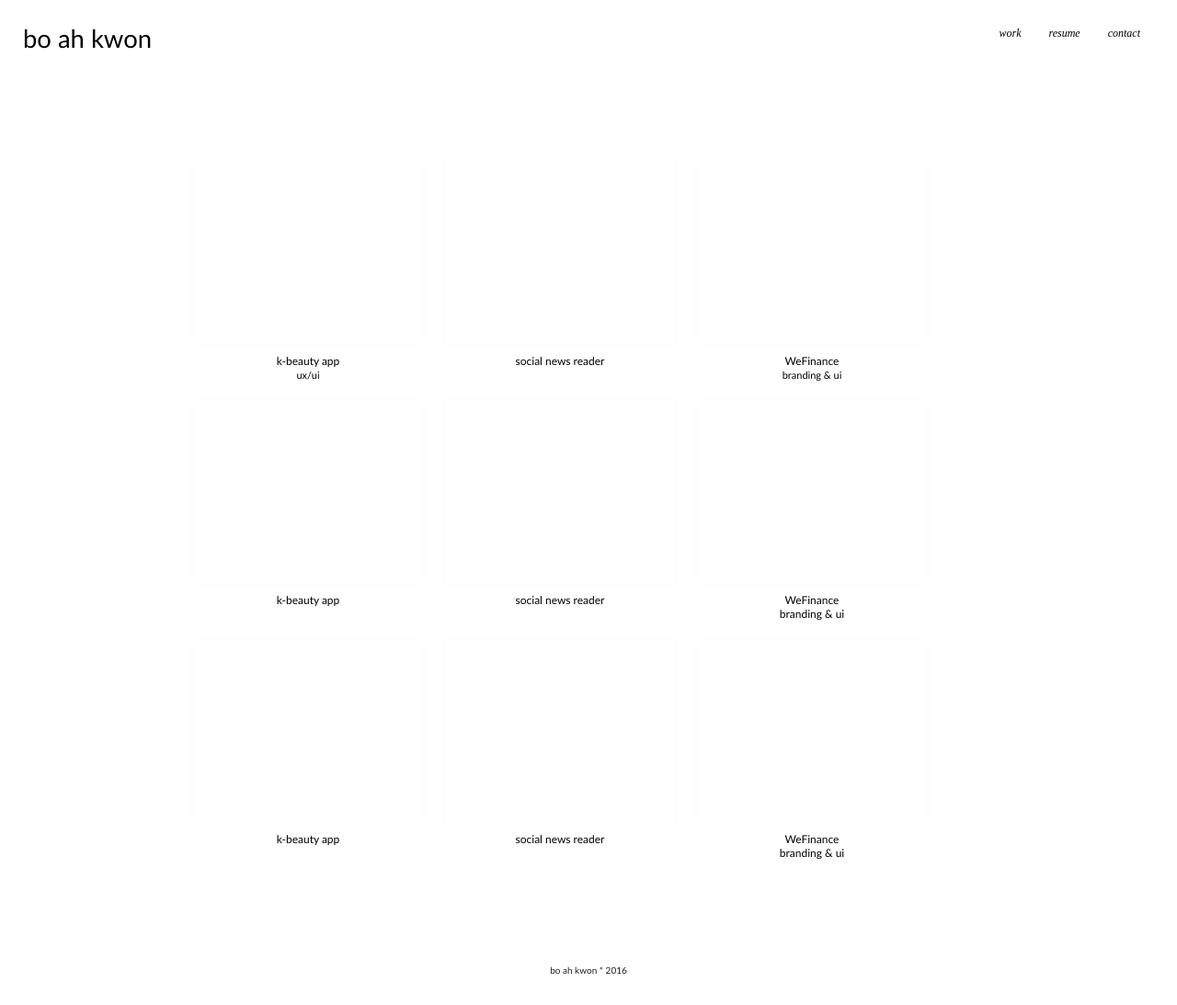
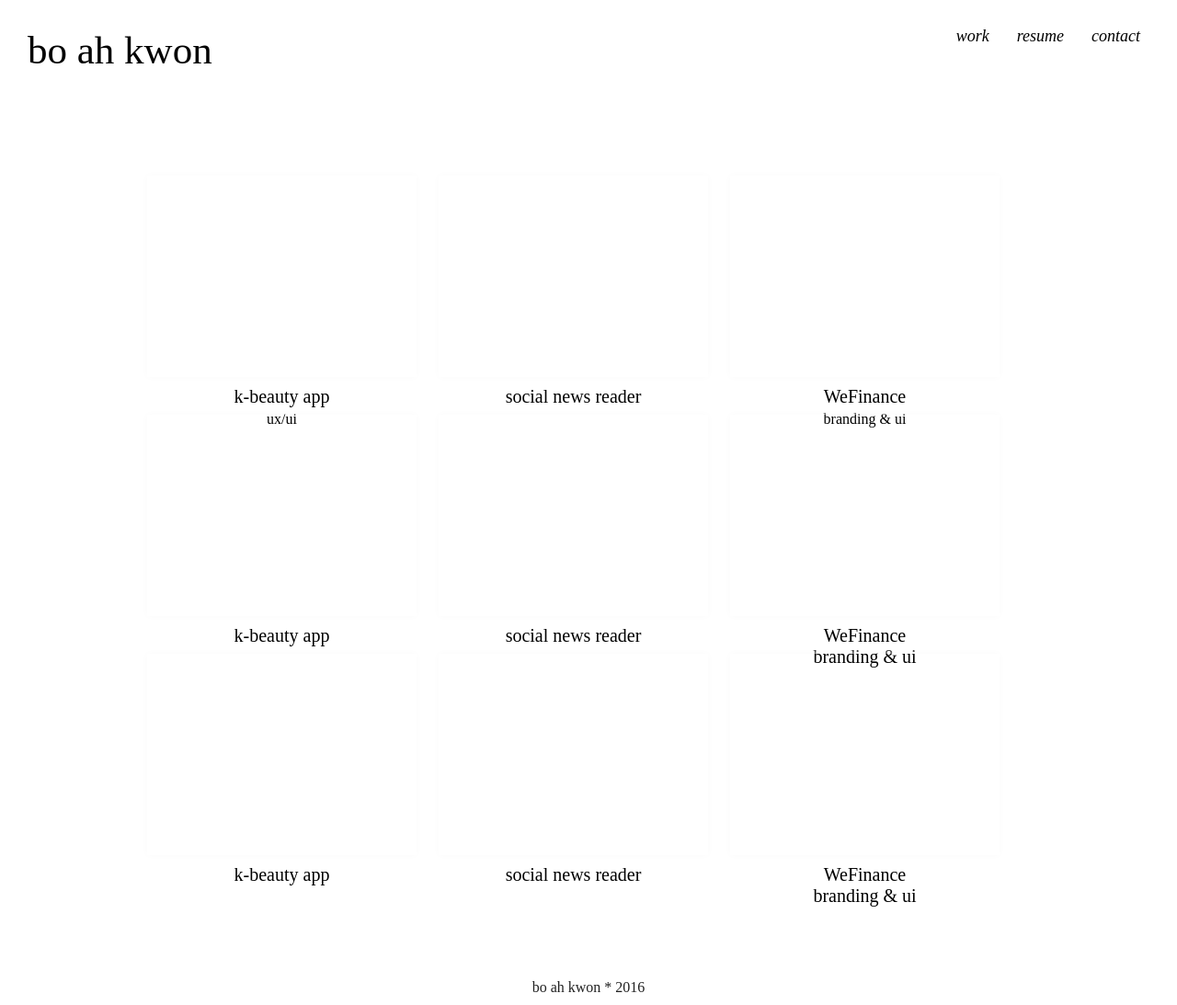
Before and after one commit to bkwon0402/bkwon0402.github.io, a Jekyll site: the page built from index.html, in a window 1280 px wide. Shown: the whole page at 92% size. Built offline with Jekyll 4.4.1, drawn with Linux system fonts in a browser that asks for light colours; before the commit the page ends 1071 px from its top, so only the background shows below that.

Commit message:
modified home page style

```diff
--- a/styles/core.css
+++ b/styles/core.css
@@ -1,5 +1,5 @@
 body {
-	font-family: Calibri;
+	font-family: adobe caslon pro;
 	background-color: white;
 }
 
@@ -12,11 +12,11 @@ h1 {
 }
 
 #hero {
-	font-size:	27.44px;
+	font-size:	43px;
 	font-style: normal;
 	position: 	absolute;
-	top: 		25px;
-	left: 		25px;
+	top: 		30px;
+	left: 		30px;
 }
 
 #hero:hover {
@@ -38,8 +38,8 @@ h1 {
 
 .portfolio {
 	position: 	relative;
-	max-width: 	900px;
-	margin: 	104px auto;
+	max-width: 	1000px;
+	margin: 	120px auto;
 	list-style: none;
 }
 
@@ -53,8 +53,8 @@ h1 {
 
 .portfolio li .sample {
 	display: 	block;
-	width: 		250px;
-	height: 	200px;
+	width: 		293px;
+	height: 	219.4px;
 	box-shadow: 0px 0px 8px #fafafa;
 }
 
@@ -65,7 +65,7 @@ h1 {
 .details {
 	display: 	block;
 	margin: 	10px;
-	font-size: 	12px;
+	font-size: 	20px;
 	text-align: center;
 	color: 		black;
 }
@@ -75,7 +75,7 @@ h1 {
 }
 
 .details span {
-	font-size: 11px;
+	font-size: 16px;
 }
 
 /* portfolio item page */
@@ -89,10 +89,10 @@ hr.style-six {
 }
 
 #portfolio_hero {
-	font-size: 		24px;
+	font-size: 		40px;
 	margin-left: 	80px;
-	margin-top: 	30px;
-	margin-bottom: 	100px;
+	margin-top: 	50px;
+	margin-bottom: 	110px;
 }
 
 #portfolio_hero span {
@@ -101,18 +101,18 @@ hr.style-six {
 }
 
 #portfolio_content {
-	width: 		500px;
+	width: 		700px;
 	margin:		0 auto;
 }
 
 #portfolio_content h1 {
-	font-size: 			18px;
+	font-size: 			23px;
 	text-align: 		center;
 	padding-bottom: 	20px;
 }
 
 #portfolio_content p {
-	font-size: 	12px;
+	font-size: 	23px;
 	text-align: left;
 }
 
@@ -136,7 +136,7 @@ hr.style-six {
 }
 
 .nav li {
-	font-size: 	12px;
+	font-size: 	18px;
 	font-style: italic;
 	float: 		left;
 	margin-left:30px;
@@ -154,7 +154,7 @@ hr.style-six {
 	position: 	relative;
 	text-align: center;
 	color: 		#212121;
-	font-size: 	10px;
+	font-size: 	16px;
 	width: 		350px;
 	margin: 	10px auto;
 }
```
Also changed, not shown: 1 other file.
